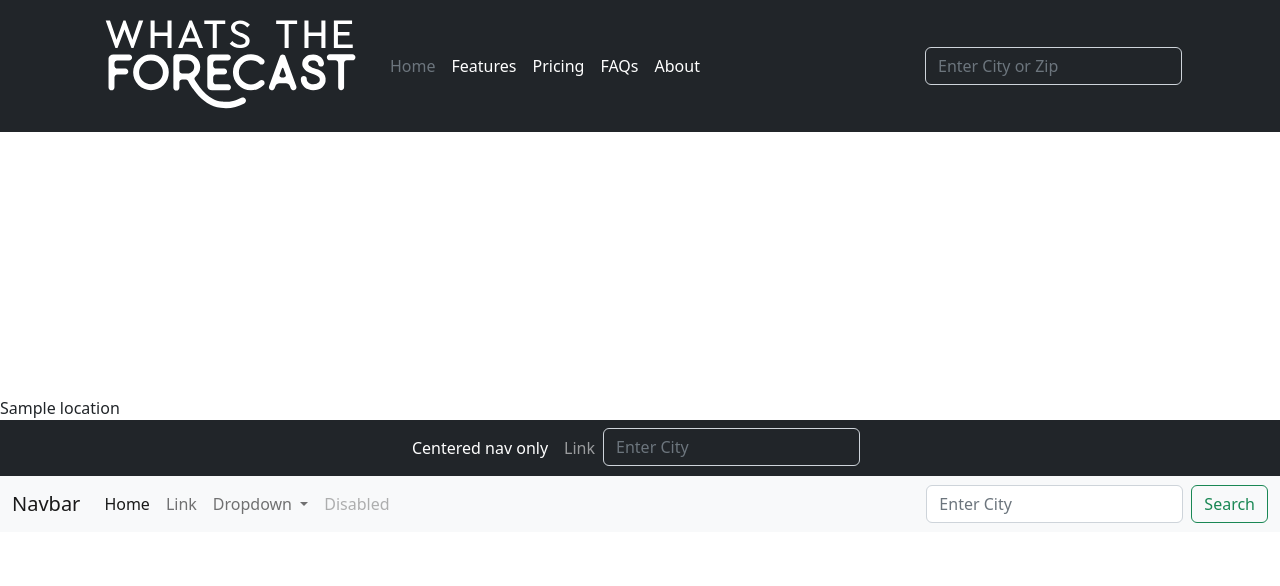
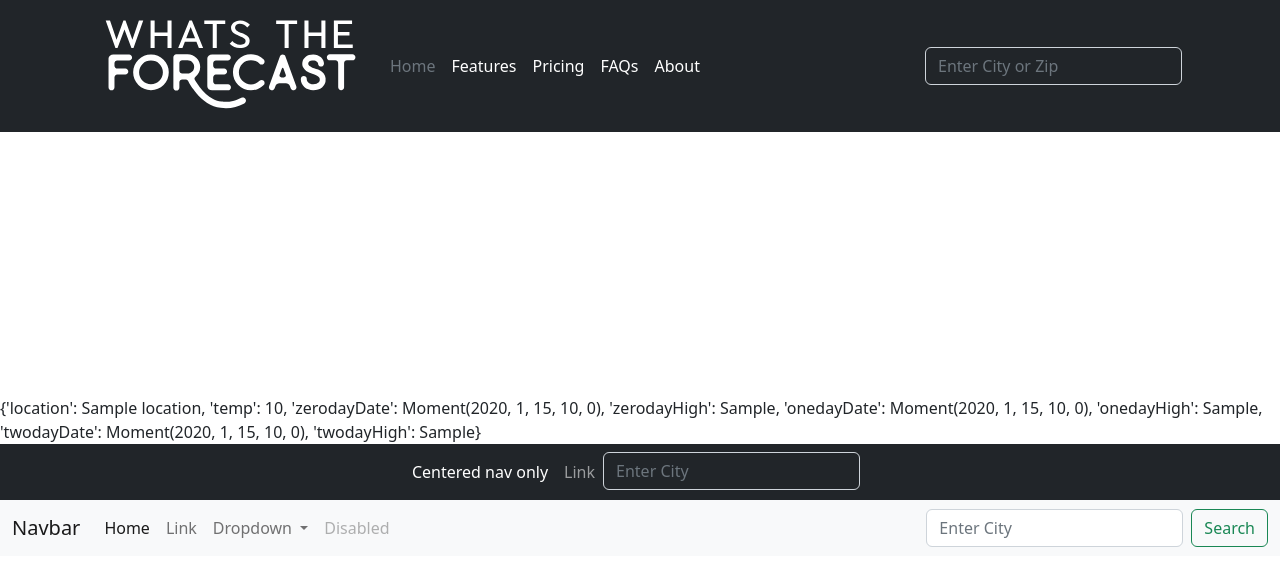
Before and after one commit to ferhanmm/WhatsTheForecast, a Flask app: page / in a window 1280 px wide. Shown: the top 586 px of the page. Run offline with Flask 2, Linux system fonts and the light colour scheme; a database or web service that is not in the repository returns one stand-in record (values such as "Sample title"); data that the repository does not hold is empty.

Commit message:
simplifying

```diff
--- a/app.py
+++ b/app.py
@@ -21,7 +21,7 @@ def index():
     locationcheck = iplookup(ip_addr)
     city=locationcheck["city"]
     region=locationcheck["region"]
-    #region = "{},{}".format(city, region)
+
     defaultWeather = lookup("{},{}".format(city, region))
 
     return render_template("index.html", logo=Markup(svg), weather = defaultWeather)
@@ -53,7 +53,7 @@ def weather():
         # if stockSymbol == None:
         #    return apology("Symbol doesn't exist")
         # get the symbol, name, and price and render the result page
-        return render_template("weather.html", location = code["location"], temp = code["temp"], zerodayDate = code["zerodayDate"], zerodayHigh = code["zerodayHigh"], onedayDate = code["onedayDate"], onedayHigh = code["onedayHigh"], twodayDate = code["twodayDate"], twodayHigh = code["twodayHigh"])
+        return render_template("weather.html", location = code["location"], temp = code["temp"], zerodayDate = code["zerodayDate"], zerodayHigh = code["zerodayHigh"], onedayDate = code["onedayDate"], onedayHigh = code["onedayHigh"], twodayDate = code["twodayDate"], twodayHigh = code["twodayHigh"], weather=code)
 
 # create results page
     # if get, go to quote page
--- a/templates/index.html
+++ b/templates/index.html
@@ -30,7 +30,7 @@
 
 <br><br><br><br><br><br><br><br><br><br><br>
 
-{{weather['location']}}
+{{weather}}
 
 <nav class="navbar navbar-expand-lg navbar-dark bg-dark" aria-label="Tenth navbar example">
     <div class="container-fluid">
```
